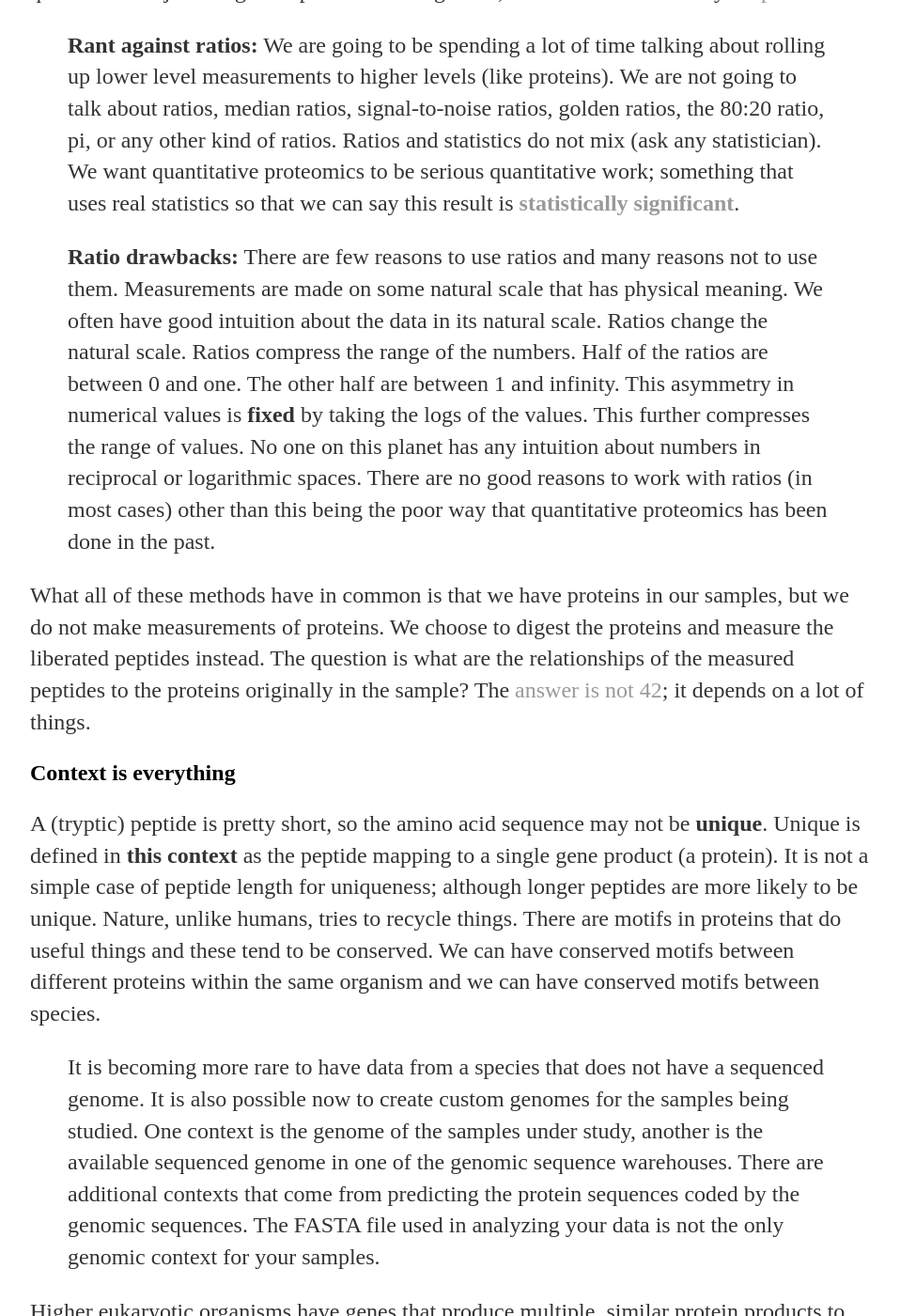
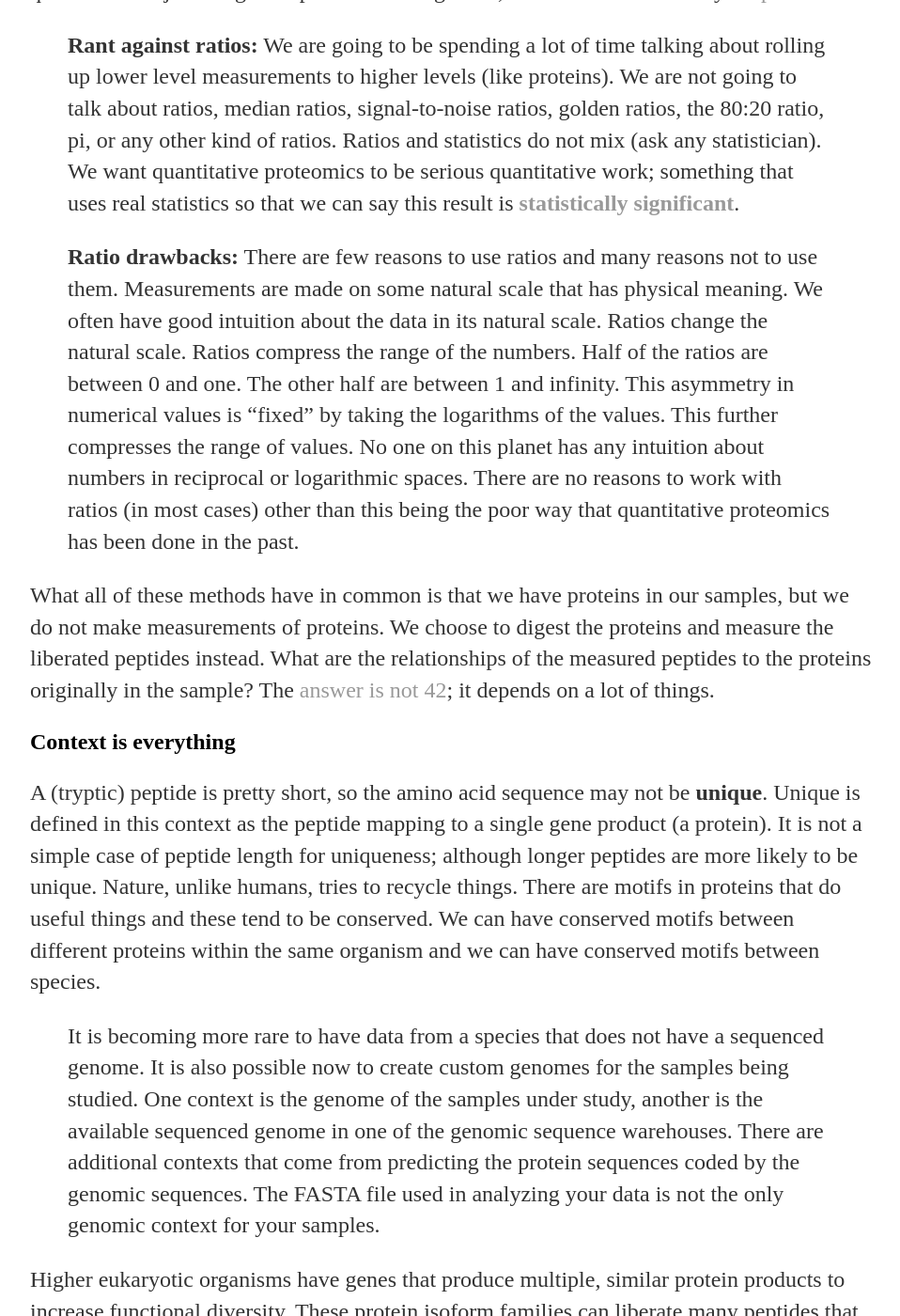
Before and after one commit to pwilmart/pwilmart.github.io, a Jekyll site: the page built from _posts/2019-09-20-shotgun-quantification.md, in a window 1280 px wide and 1400 px high, scrolled down 910 px. Shown: the whole window at 94% size, without its empty margins (160-1118 px from the left). Built offline with Jekyll 4.4.1, drawn with Linux system fonts in a browser that asks for light colours; some of the changed text lies outside the part shown.

Commit message:
shotgun quant blog, 10

```diff
--- a/_posts/2019-09-20-shotgun-quantification.md
+++ b/_posts/2019-09-20-shotgun-quantification.md
@@ -14,7 +14,7 @@
 
 ## Introduction
 
-This second installment on data plumbing will tackle the interplay between [protein inference](https://www.mcponline.org/content/4/10/1419.short) and quantitative data rollup in shotgun proteomics. TMT labeling will be the example type of data. The discussion will be about the general problem of how we try to put [Humpty Dumpty](https://en.wikipedia.org/wiki/Humpty_Dumpty) back together again; i.e. how do we form protein expression values from measurements of peptide spectrum matches (PSMs) or MS1 features.
+This second installment on data plumbing will tackle the interplay between [protein inference](https://www.mcponline.org/content/4/10/1419.short) and quantitative data rollup in shotgun proteomics. The discussion will be about the general problem of how we try to put [Humpty Dumpty](https://en.wikipedia.org/wiki/Humpty_Dumpty) back together again; i.e. how do we form protein expression values from measurements of peptide spectrum matches (PSMs) or MS1 features.
 
 ## Shotgun quantification is all the same
 
@@ -23,21 +23,21 @@
 
 > **Rant against ratios:** We are going to be spending a lot of time talking about rolling up lower level measurements to higher levels (like proteins). We are not going to talk about ratios, median ratios, signal-to-noise ratios, golden ratios, the 80:20 ratio, pi, or any other kind of ratios. Ratios and statistics do not mix (ask any statistician). We want quantitative proteomics to be serious quantitative work; something that uses real statistics so that we can say this result is **[statistically significant](https://www.nature.com/articles/d41586-019-00857-9)**.
 
-> **Ratio drawbacks:** There are few reasons to use ratios and many reasons not to use them. Measurements are made on some natural scale that has physical meaning. We often have good intuition about the data in its natural scale. Ratios change the natural scale. Ratios compress the range of the numbers. Half of the ratios are between 0 and one. The other half are between 1 and infinity. This asymmetry in numerical values is **fixed** by taking the logs of the values. This further compresses the range of values. No one on this planet has any intuition about numbers in reciprocal or logarithmic spaces. There are no good reasons to work with ratios (in most cases) other than this being the poor way that quantitative proteomics has been done in the past.
+> **Ratio drawbacks:** There are few reasons to use ratios and many reasons not to use them. Measurements are made on some natural scale that has physical meaning. We often have good intuition about the data in its natural scale. Ratios change the natural scale. Ratios compress the range of the numbers. Half of the ratios are between 0 and one. The other half are between 1 and infinity. This asymmetry in numerical values is "fixed" by taking the logarithms of the values. This further compresses the range of values. No one on this planet has any intuition about numbers in reciprocal or logarithmic spaces. There are no reasons to work with ratios (in most cases) other than this being the poor way that quantitative proteomics has been done in the past.
 
-What all of these methods have in common is that we have proteins in our samples, but we do not make measurements of proteins. We choose to digest the proteins and measure the liberated peptides instead. The question is what are the relationships of the measured peptides to the proteins originally in the sample? The [answer is not 42](https://en.wikipedia.org/wiki/The_Hitchhiker%27s_Guide_to_the_Galaxy_(novel)); it depends on a lot of things.
+What all of these methods have in common is that we have proteins in our samples, but we do not make measurements of proteins. We choose to digest the proteins and measure the liberated peptides instead. What are the relationships of the measured peptides to the proteins originally in the sample? The [answer is not 42](https://en.wikipedia.org/wiki/The_Hitchhiker%27s_Guide_to_the_Galaxy_(novel)); it depends on a lot of things.
 
 ## Context is everything
 
-A (tryptic) peptide is pretty short, so the amino acid sequence may not be **unique**. Unique is defined in **this context** as the peptide mapping to a single gene product (a protein). It is not a simple case of peptide length for uniqueness; although longer peptides are more likely to be unique.  Nature, unlike humans, tries to recycle things. There are motifs in proteins that do useful things and these tend to be conserved. We can have conserved motifs between different proteins within the same organism and we can have conserved motifs between species.
+A (tryptic) peptide is pretty short, so the amino acid sequence may not be **unique**. Unique is defined in this context as the peptide mapping to a single gene product (a protein). It is not a simple case of peptide length for uniqueness; although longer peptides are more likely to be unique.  Nature, unlike humans, tries to recycle things. There are motifs in proteins that do useful things and these tend to be conserved. We can have conserved motifs between different proteins within the same organism and we can have conserved motifs between species.
 
 > It is becoming more rare to have data from a species that does not have a sequenced genome. It is also possible now to create custom genomes for the samples being studied. One context is the genome of the samples under study, another is the available sequenced genome in one of the genomic sequence warehouses. There are additional contexts that come from predicting the protein sequences coded by the genomic sequences. The FASTA file used in analyzing your data is not the only genomic context for your samples.
 
-Higher eukaryotic organisms have genes that produce multiple, similar protein products to increase functional diversity. These protein isoform families can liberate many peptides that are the same. There can be **more complete** (isoforms present) or **canonical** (single gene products) FASTA database choices to make. Most organisms also try to cheat death by having multiple protein coding genes for critical housekeeping functions. The duplicated genes can produce identical or nearly identical gene products. Many peptide sequences identified in shotgun studies can come from more than one protein.
+Higher eukaryotic organisms have genes that produce multiple, similar protein products to increase functional diversity. These protein isoform families can liberate many peptides that are the same. There can be **more complete** (isoforms present) or **canonical** (single gene products) FASTA databases to choose from. Most organisms also try to cheat death by having multiple protein coding genes for critical housekeeping functions. The duplicated genes can produce identical or nearly identical gene products. Many peptide sequences identified in shotgun studies can come from more than one protein.
 
-What is the relationship of these **shared** peptides to the proteins, and what can we say about the measured values for these shared peptides? The bottom line is that the **information content** is different for unique and shared peptides. In next generation mRNA sequencing, they just toss out the shared reads. We can have a lot of shared peptides in proteomics, so we generally avoid rejecting them.
+What is the relationship of these **shared** peptides to the proteins, and what can we say about the measured values for these shared peptides? The bottom line is that the **information content** is different for unique and shared peptides. In next generation mRNA sequencing, they just toss out the shared reads. We can have a lot of shared peptides in proteomics, so we generally avoid tossing them out.
 
-Shotgun quantification boils down to how do we define shared and unique peptides, in what context, and what do we do with shared peptides. This becomes a tension between quantitative resolution (how finely can we quantify proteins or even parts of proteins) and trying to recover as much quantitative information from the shared peptides as possible. We worry about the later situation because many proteins in shotgun experiments are not abundant and we have limited measurements for them. Discarding shared peptides too aggressively can compromise the data quality. How we make decisions about the shared peptides depends on the [protein inference](www.mcponline.org/content/4/10/1419.short) process.
+Shotgun quantification boils down to how do we define shared and unique peptides, in what context, and what do we do with the shared peptides. This creates a tension between quantitative resolution (how finely can we quantify proteins or even parts of proteins) and trying to recover as much quantitative information from the shared peptides as possible. We worry about the later situation because many proteins in shotgun experiments are not abundant and we have limited measurements for them. Discarding shared peptides too aggressively can compromise the data quality. How we make decisions about the shared peptides depends on the [protein inference](www.mcponline.org/content/4/10/1419.short) process.
 
 This is how shotgun quantification and protein inference are intimately coupled. You might have a biological question where maintaining lots of quantitative resolution is much more important than trying to reduce noise and simplify the results. Lucky you! You can stop reading this. However, most pipelines such as mine, or Proteome Discoverer, or MaxQuant, or Scaffold are going to make efforts to recover quantitative information from shared peptides. Keep reading if you want to gain some understanding of how that is done.
 
```
Also changed, not shown: other parts of _posts/2019-09-20-shotgun-quantification.md (+4 -2 lines).
